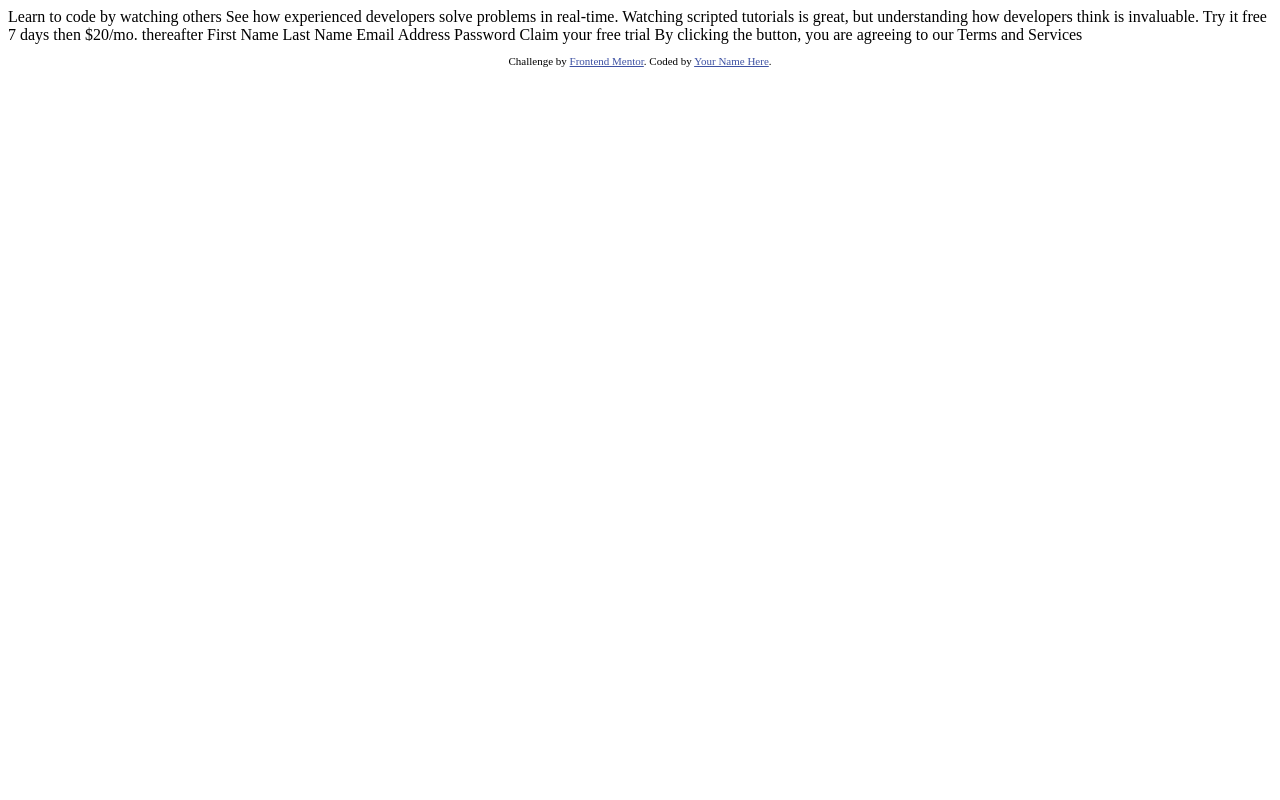
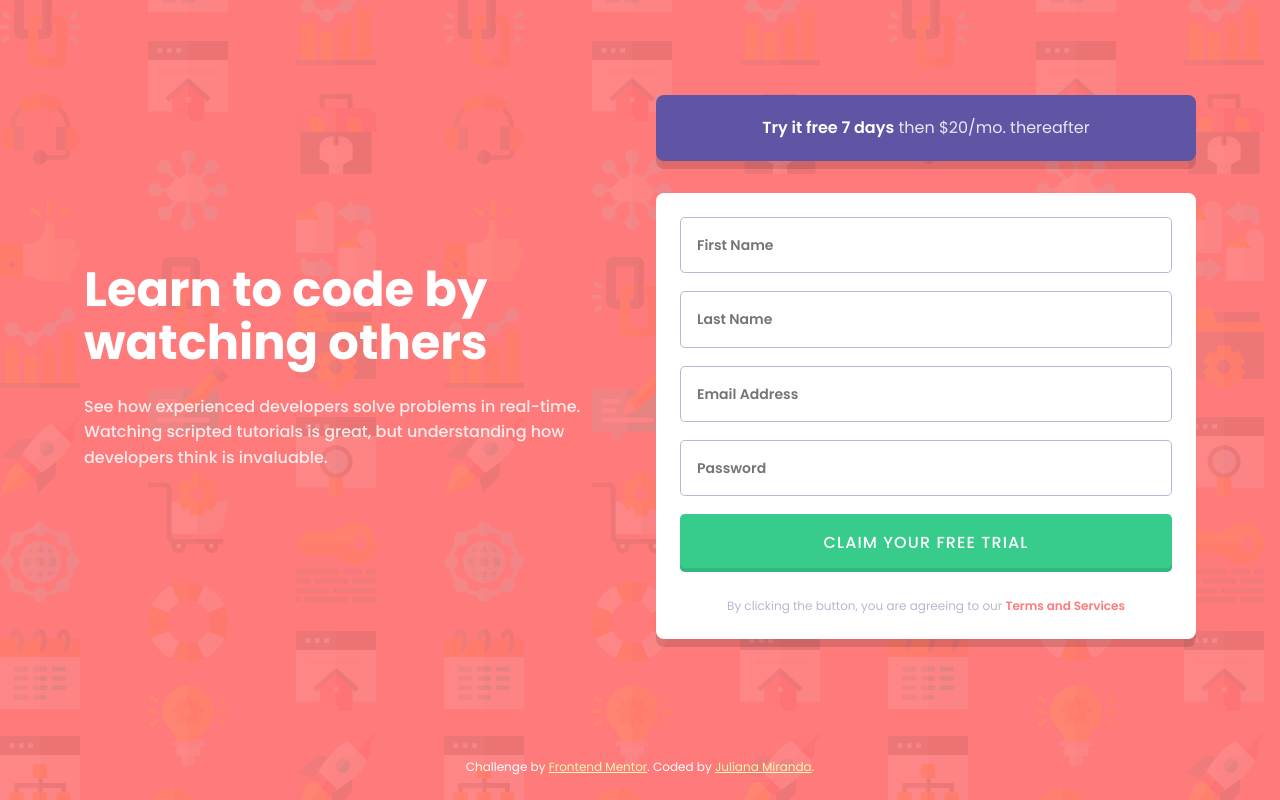
Before and after one commit to jumiranda5/fm-signup-form, a plain HTML site: page index.html in a window 1280 px wide. Drawn offline with Linux system fonts and the light colour scheme.

Commit message:
Add styles

```diff
--- a/index.html
+++ b/index.html
@@ -2,41 +2,76 @@
 <html lang="en">
 <head>
     <meta charset="UTF-8">
-  <meta name="viewport" content="width=device-width, initial-scale=1.0"> <!-- displays site properly based on user's device -->
-
+    <meta name="viewport" content="width=device-width, initial-scale=1.0">
     <link rel="icon" type="image/png" sizes="32x32" href="./images/favicon-32x32.png">
-
+    <link rel="preconnect" href="https://fonts.googleapis.com">
+    <link rel="preconnect" href="https://fonts.gstatic.com" crossorigin>
+    <link href="https://fonts.googleapis.com/css2?family=Poppins:wght@400;500;600;700&display=swap" rel="stylesheet">
+    <link rel="stylesheet" href="./styles/style.css">
     <title>Frontend Mentor | Intro component with sign up form</title>
-
-  <!-- Feel free to remove these styles or customise in your own stylesheet 👍 -->
-  <style>
-    .attribution { font-size: 11px; text-align: center; }
-    .attribution a { color: hsl(228, 45%, 44%); }
-  </style>
 </head>
 <body>
 
-  Learn to code by watching others
+    <main>
 
+        <div class="info">
+            <h1 class="info-title">Learn to code by watching others</h1>
+            <p class="info-text">
                 See how experienced developers solve problems in real-time. Watching scripted tutorials is great,
                 but understanding how developers think is invaluable.
+            </p>
+        </div>
 
-  Try it free 7 days then $20/mo. thereafter
+        <div class="form-container">
 
-  First Name
-  Last Name
-  Email Address
-  Password
+            <a href="#" class="free-trial-link">
+                <p><span>Try it free 7 days</span> then $20/mo. thereafter</p>
+            </a>
 
-  Claim your free trial
+            <form class="form" action="#" method="post">
 
-  By clicking the button, you are agreeing to our Terms and Services
+                <div class="input-container">
+                    <label for="first-name" class="sr-only">First Name:</label>
+                    <input id="first-name" type="text" placeholder="First Name">
+                    <img class="input-error-icon" src="./images/icon-error.svg" alt="">
+                    <p class="input-error-msg"></p>
+                </div>
+
+                <div class="input-container">
+                    <label for="last-name" class="sr-only">Last Name:</label>
+                    <input id="last-name" type="text" placeholder="Last Name">
+                    <img class="input-error-icon" src="./images/icon-error.svg" alt="">
+                    <p class="input-error-msg"></p>
+                </div>
+
+                <div class="input-container">
+                    <label for="email" class="sr-only">Email Address:</label>
+                    <input id="email" type="email" placeholder="Email Address">
+                    <img class="input-error-icon" src="./images/icon-error.svg" alt="">
+                    <p class="input-error-msg"></p>
+                </div>
+
+                <div class="input-container">
+                    <label for="password" class="sr-only">Password</label>
+                    <input id="password" type="password" placeholder="Password">
+                    <img class="input-error-icon" src="./images/icon-error.svg" alt="">
+                    <p class="input-error-msg"></p>
+                </div>
+
+                <button class="btn-submit">Claim your free trial</button>
+
+                <p class="terms">By clicking the button, you are agreeing to our <a href="">Terms and Services</a></p>
+            </form>
+        </div>
+
+    </main>
 
     <footer>
         <p class="attribution">
           Challenge by <a href="https://www.frontendmentor.io?ref=challenge" target="_blank">Frontend Mentor</a>.
-      Coded by <a href="#">Your Name Here</a>.
+          Coded by <a href="https://www.frontendmentor.io/profile/jumiranda5" target="_blank">Juliana Miranda</a>.
         </p>
     </footer>
+
 </body>
 </html>
--- /dev/null
+++ b/styles/style.css
@@ -0,0 +1,319 @@
+/* --------------------------------------------------------
+    RESET https://andy-bell.co.uk/a-more-modern-css-reset/
+----------------------------------------------------------- */
+
+/* Box sizing rules */
+*,
+*::before,
+*::after {
+  box-sizing: border-box;
+  margin: 0;
+  padding: 0;
+}
+
+/* Prevent font size inflation */
+html {
+  -moz-text-size-adjust: none;
+  -webkit-text-size-adjust: none;
+  text-size-adjust: none;
+}
+
+/* Remove default margin in favour of better control in authored CSS */
+body, h1, h2, h3, h4, p,
+figure, blockquote, dl, dd {
+  margin-block-end: 0;
+}
+
+/* Remove list styles on ul, ol elements with a list role, which suggests default styling will be removed */
+ul[role='list'],
+ol[role='list'] {
+  list-style: none;
+}
+
+/* Set core body defaults */
+body {
+  min-height: 100vh;
+  line-height: 1.5;
+}
+
+/* Set shorter line heights on headings and interactive elements */
+h1, h2, h3, h4,
+button, input, label {
+  line-height: 1.1;
+}
+
+/* Balance text wrapping on headings */
+h1, h2,
+h3, h4 {
+  text-wrap: balance;
+}
+
+/* A elements that don't have a class get default styles */
+a:not([class]) {
+  text-decoration-skip-ink: auto;
+  color: currentColor;
+}
+
+/* Make images easier to work with */
+img,
+picture {
+  max-width: 100%;
+  display: block;
+}
+
+/* Inherit fonts for inputs and buttons */
+input, button,
+textarea, select {
+  font: inherit;
+}
+
+/* ============================================
+    BASE
+=============================================== */
+
+:root {
+    /* Color variables */
+    --clr-red: hsl(0, 100%, 74%);
+    --clr-green: hsl(154, 59%, 51%);
+    --clr-blue: hsl(248, 32%, 49%);
+    --clr-dark-blue: hsl(249, 10%, 26%);
+    --clr-greyish-white: hsl(246, 25%, 77%);
+    --clr-transparent-text: rgba(255, 255, 255, .85);
+}
+
+body {
+    font-family: 'Poppins', sans-serif;
+    color: white;
+    line-height: 1.6;
+
+    background-image: url(../images/bg-intro-mobile.png);
+    background-color: var(--clr-red);
+    background-size: cover;
+    background-repeat: no-repeat;
+}
+
+main {
+    width: 85%;
+    max-width: 30rem;
+    margin: 0 auto;
+}
+
+footer {
+    margin-top: 2rem;
+}
+
+.sr-only {
+    position: absolute ;
+    left: -10000px;
+    width: 1px;
+    height: 1px;
+    top: auto;
+    overflow: hidden;
+}
+
+@media (min-width: 60em) {
+
+    body {
+        background-image: url(../images/bg-intro-desktop.png);
+        background-color: var(--clr-red);
+        background-size: cover;
+        background-repeat: no-repeat;
+    }
+
+    /*
+        Position main in 2 columns
+        - on the center of the page
+        - footer on the bottom
+    */
+    body,
+    main {
+        display: flex;
+        flex-flow: row wrap;
+        justify-content: center;
+        align-items: center;
+    }
+
+    main { flex-flow: row nowrap; } /* to use the gap */
+
+    .info,
+    .form-container {
+        width: 50%;
+    }
+
+    footer {
+        bottom: 0;
+        width: 100%;
+        margin: 0;
+        align-self: flex-end;
+    }
+
+    /* adjust main width and margins */
+    main {
+        width: 90%;
+        max-width: 69.5rem;
+        margin-top: 4rem;
+        gap: 2rem;
+    }
+
+}
+
+/* ============================================
+    INFO
+=============================================== */
+
+.info {
+    margin: 6rem 0 4rem;
+    text-align: center;
+}
+
+.info-title {
+    font-size: 1.625rem;
+    line-height: 1.3;
+}
+
+.info-text {
+    margin-top: 1.5rem;
+    font-weight: 500;
+    color: var(--clr-transparent-text);
+}
+
+@media (min-width: 60em) {
+
+    .info {
+        text-align: start;
+        margin: 0;
+    }
+
+    .info-title {
+        font-size: 3rem;
+        line-height: 1.1;
+    }
+}
+
+/* ============================================
+    FORM
+=============================================== */
+
+.form,
+.free-trial-link {
+    box-shadow: 0 .5rem rgba(0, 0, 0, .13);
+    border-radius: .5rem;
+}
+
+/* Free trial link */
+
+.free-trial-link {
+    display: block;
+    width: 100%;
+    padding: 1.25rem 3rem;
+    background-color: var(--clr-blue);
+
+    color: var(--clr-transparent-text);
+    text-decoration: none;
+    text-align: center;
+}
+
+.free-trial-link span {
+    color: white;
+    font-weight: 600;
+}
+
+/* Form */
+
+.form {
+    margin-top: 2rem;
+    padding: 1.5rem;
+    background-color: white;
+    color: var(--clr-greyish-white);
+}
+
+.input-container {
+    position: relative;
+    margin-bottom: 1.125rem;
+}
+
+input,
+.btn-submit {
+    padding: 1rem;
+    border-radius: .3rem;
+}
+
+input {
+    width: 100%;
+    border: 1px solid var(--clr-greyish-white);
+    outline: none;
+
+    font-size: .875rem;
+    font-weight: 600;
+}
+
+input:focus {
+    border: 2px solid var(--clr-blue);
+}
+
+.input-error {
+    border: 2px solid var(--clr-red);
+}
+
+.input-error-icon {
+    display: none;
+    position: absolute;
+    top: .85rem;
+    right: .75rem;
+    width: 1.25rem;
+    aspect-ratio: 1;
+}
+
+.input-error-icon-show {
+    display: block;
+}
+
+.input-error-msg {
+    position: absolute;
+    bottom: -1.125rem;
+    right: 0;
+    font-size: .75rem;
+    color: var(--clr-red);
+}
+
+.btn-submit {
+    width: 100%;
+    border: none;
+    cursor: pointer;
+    background-color: var(--clr-green);
+    box-shadow: inset 0 -.25rem rgba(0, 0, 0, .1);
+
+    text-align: center;
+    text-transform: uppercase;
+    color: white;
+    font-weight: 500;
+    letter-spacing: .07em;
+}
+
+/* Terms and services link */
+
+.terms {
+    margin-top: 1.5rem;
+    font-size: .75rem;
+    text-align: center;
+}
+
+.terms a {
+    color: var(--clr-red);
+    text-decoration: none;
+    font-weight: 600;
+}
+
+/* ============================================
+    FOOTER
+=============================================== */
+
+.attribution {
+    width: 85%;
+    margin: 0 auto;
+    padding: 1.5rem;
+    font-size: .75rem;
+    text-align: center;
+}
+
+.attribution a { color: hsl(71, 93%, 84%); }
```
Lines whose indentation alone changed are shown as unchanged.
